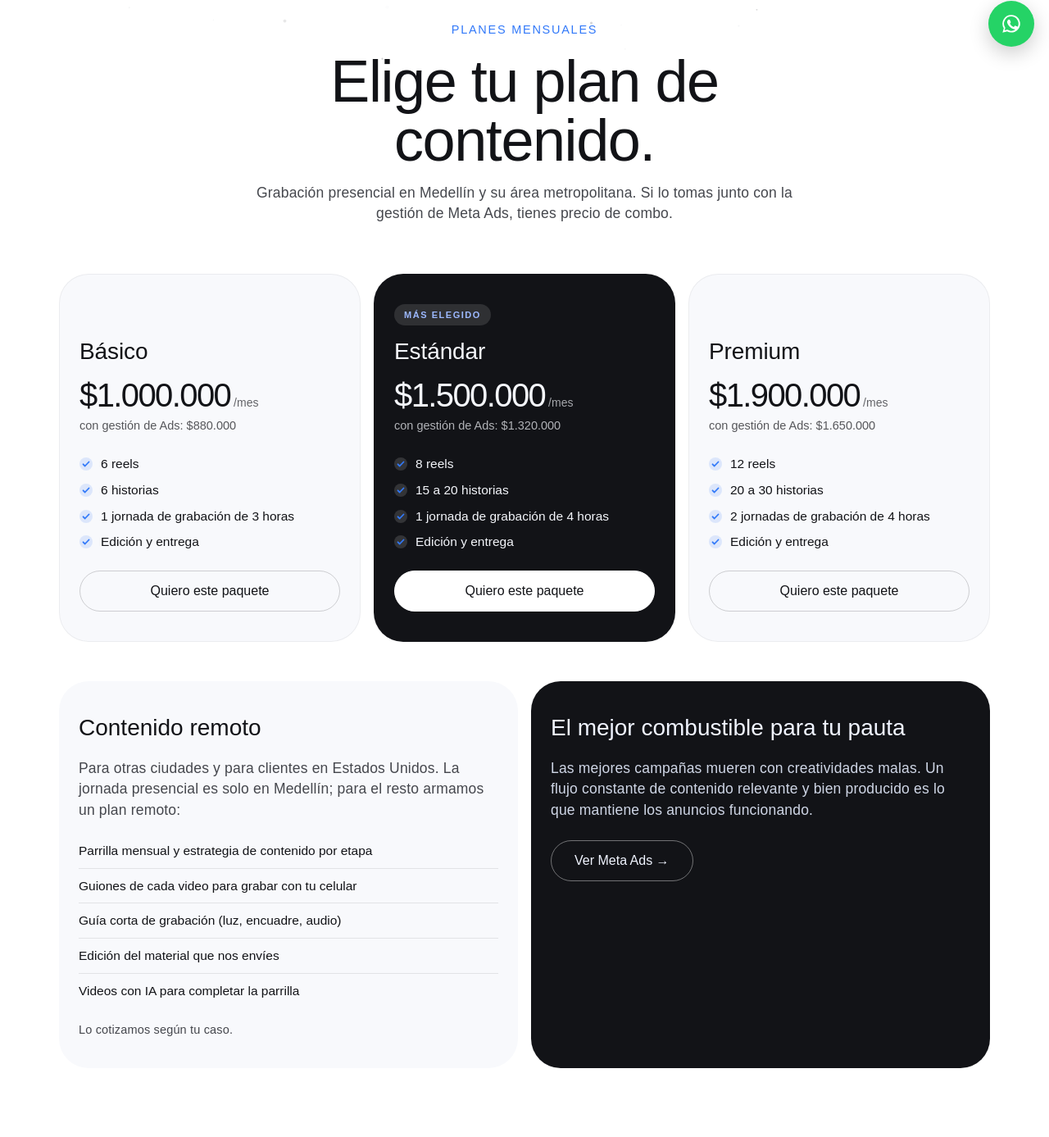
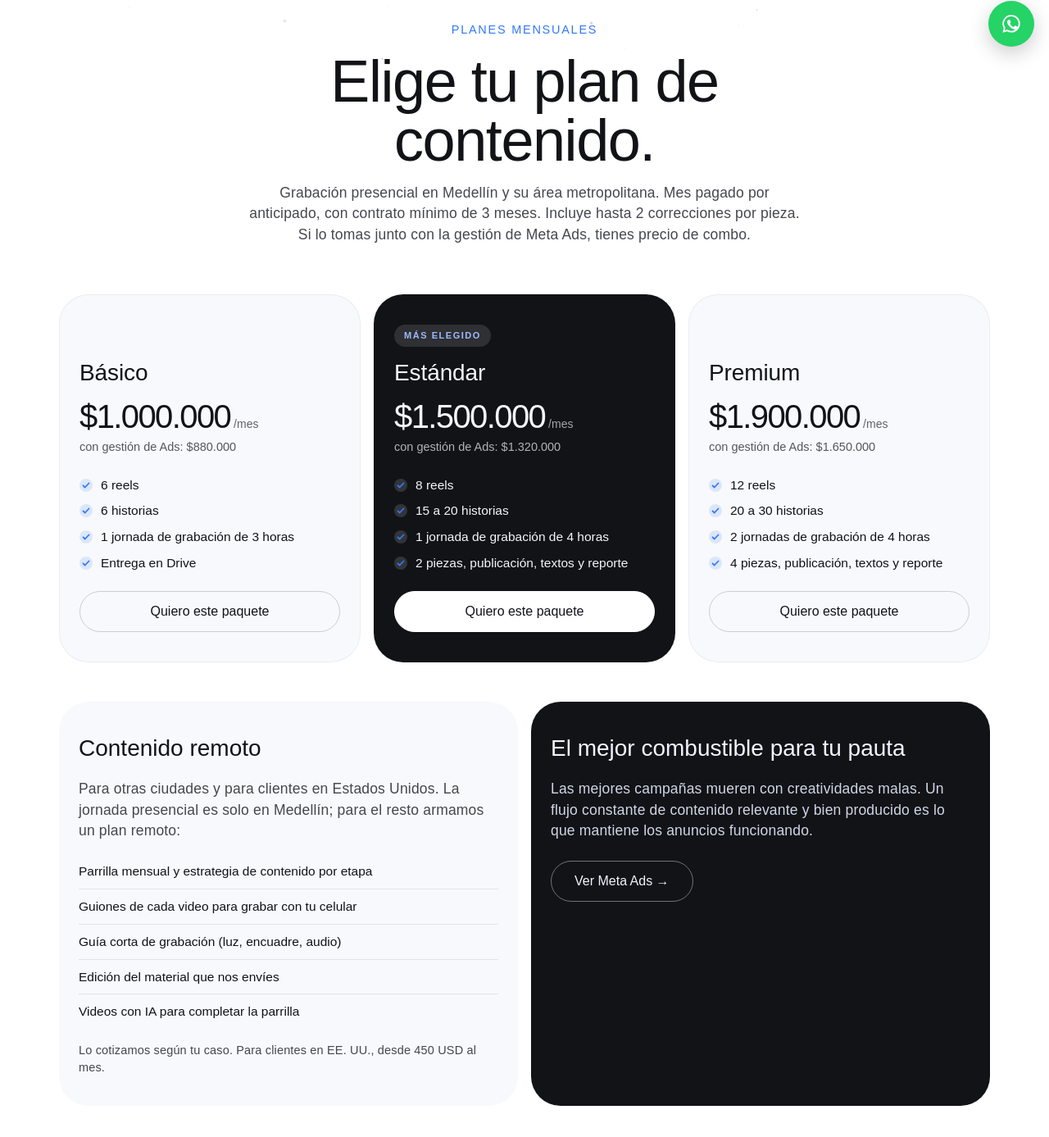
Before and after one commit to Samueld79/Portafolio-Growth-Strategy-, a plain HTML site: page contenido.html in a window 1280 px wide. Shown: the part 725-2112 px from the top of the page at 82% size. Drawn offline with Linux system fonts and the light colour scheme; a web font is replaced by a local one.

Commit message:
Ajusta contenido, videos IA y API al tarifario interno
Entrega en Drive, piezas/publicacion/textos/reporte en Estandar y Premium, contrato minimo de
3 meses, 2 correcciones por pieza, pago 100% antes de instalar la API y desde 450 USD en remoto.

Co-Authored-By: Claude Sonnet 5.5 <noreply@anthropic.com>
Claude-Session: https://claude.ai/code/session_01WA3Qa2ei6ae4Box3kafeyR

```diff
--- a/contenido.html
+++ b/contenido.html
@@ -48,16 +48,16 @@
 <section class="section-pad" id="paquetes">
   <div class="container">
     <div class="sec-head"><span class="eyebrow reveal">Planes mensuales</span><h2 class="heading-2 reveal">Elige tu plan de contenido.</h2>
-    <p class="body-text reveal">Grabación presencial en Medellín y su área metropolitana. Si lo tomas junto con la gestión de Meta Ads, tienes precio de combo.</p></div>
+    <p class="body-text reveal">Grabación presencial en Medellín y su área metropolitana. Mes pagado por anticipado, con contrato mínimo de 3 meses. Incluye hasta 2 correcciones por pieza. Si lo tomas junto con la gestión de Meta Ads, tienes precio de combo.</p></div>
     <div class="pkg-grid">
-      <div class="pkg-card reveal"><span class="tag" style="visibility:hidden">·</span><h3>Básico</h3><div class="pkg-price">$1.000.000<small> /mes</small></div><p class="pkg-sub">con gestión de Ads: $880.000</p><ul><li>6 reels</li><li>6 historias</li><li>1 jornada de grabación de 3 horas</li><li>Edición y entrega</li></ul><button class="btn" type="button" data-pick="Contenido Básico · $1.000.000">Quiero este paquete</button></div>
-      <div class="pkg-card reveal featured"><span class="tag">Más elegido</span><h3>Estándar</h3><div class="pkg-price">$1.500.000<small> /mes</small></div><p class="pkg-sub">con gestión de Ads: $1.320.000</p><ul><li>8 reels</li><li>15 a 20 historias</li><li>1 jornada de grabación de 4 horas</li><li>Edición y entrega</li></ul><button class="btn" type="button" data-pick="Contenido Estándar · $1.500.000">Quiero este paquete</button></div>
-      <div class="pkg-card reveal"><span class="tag" style="visibility:hidden">·</span><h3>Premium</h3><div class="pkg-price">$1.900.000<small> /mes</small></div><p class="pkg-sub">con gestión de Ads: $1.650.000</p><ul><li>12 reels</li><li>20 a 30 historias</li><li>2 jornadas de grabación de 4 horas</li><li>Edición y entrega</li></ul><button class="btn" type="button" data-pick="Contenido Premium · $1.900.000">Quiero este paquete</button></div>
+      <div class="pkg-card reveal"><span class="tag" style="visibility:hidden">·</span><h3>Básico</h3><div class="pkg-price">$1.000.000<small> /mes</small></div><p class="pkg-sub">con gestión de Ads: $880.000</p><ul><li>6 reels</li><li>6 historias</li><li>1 jornada de grabación de 3 horas</li><li>Entrega en Drive</li></ul><button class="btn" type="button" data-pick="Contenido Básico · $1.000.000">Quiero este paquete</button></div>
+      <div class="pkg-card reveal featured"><span class="tag">Más elegido</span><h3>Estándar</h3><div class="pkg-price">$1.500.000<small> /mes</small></div><p class="pkg-sub">con gestión de Ads: $1.320.000</p><ul><li>8 reels</li><li>15 a 20 historias</li><li>1 jornada de grabación de 4 horas</li><li>2 piezas, publicación, textos y reporte</li></ul><button class="btn" type="button" data-pick="Contenido Estándar · $1.500.000">Quiero este paquete</button></div>
+      <div class="pkg-card reveal"><span class="tag" style="visibility:hidden">·</span><h3>Premium</h3><div class="pkg-price">$1.900.000<small> /mes</small></div><p class="pkg-sub">con gestión de Ads: $1.650.000</p><ul><li>12 reels</li><li>20 a 30 historias</li><li>2 jornadas de grabación de 4 horas</li><li>4 piezas, publicación, textos y reporte</li></ul><button class="btn" type="button" data-pick="Contenido Premium · $1.900.000">Quiero este paquete</button></div>
     </div>
     <div class="two">
       <div class="cmp reveal"><h3>Contenido remoto</h3><p class="body-text" style="margin-bottom:var(--space-md)">Para otras ciudades y para clientes en Estados Unidos. La jornada presencial es solo en Medellín; para el resto armamos un plan remoto:</p><ul>
         <li>Parrilla mensual y estrategia de contenido por etapa</li><li>Guiones de cada video para grabar con tu celular</li><li>Guía corta de grabación (luz, encuadre, audio)</li><li>Edición del material que nos envíes</li><li>Videos con IA para completar la parrilla</li></ul>
-        <p class="caption" style="margin-top:var(--space-md)">Lo cotizamos según tu caso.</p></div>
+        <p class="caption" style="margin-top:var(--space-md)">Lo cotizamos según tu caso. Para clientes en EE. UU., desde 450 USD al mes.</p></div>
       <div class="cmp dark reveal"><h3>El mejor combustible para tu pauta</h3><p class="body-text" style="color:#cfd6e6">Las mejores campañas mueren con creatividades malas. Un flujo constante de contenido relevante y bien producido es lo que mantiene los anuncios funcionando.</p><a class="btn" style="margin-top:var(--space-lg);border-color:rgba(255,255,255,.4)" href="/meta-ads">Ver Meta Ads →</a></div>
     </div>
   </div>
```
Also changed, not shown: videos-ia.html (+1 -1 lines), whatsapp-api.html (+2 -2 lines).
